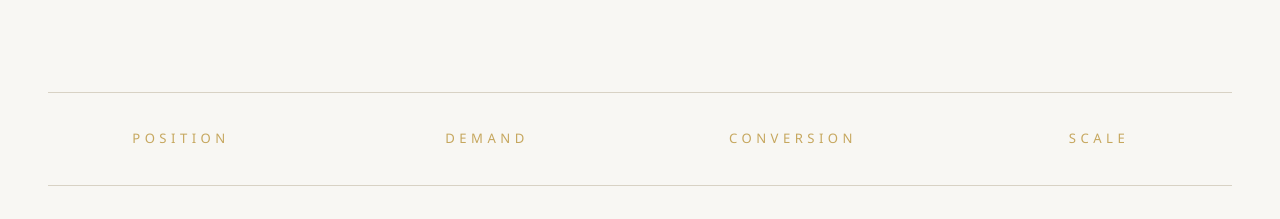
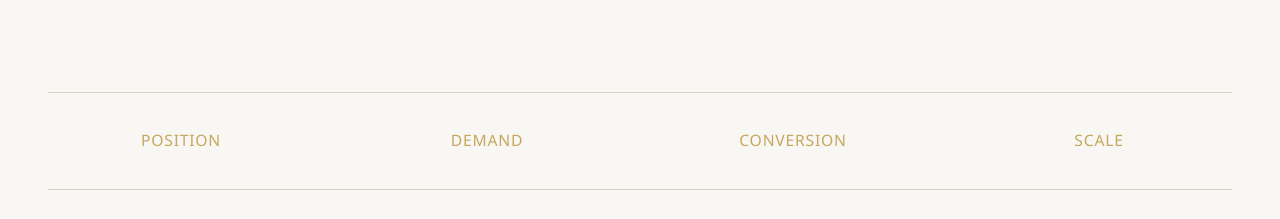
Before and after one commit to pranaysagar001-star/arohaadigitalsolutions, a Next.js app: page / in a window 1280 px wide. Shown: the part 4280-4499 px from the top of the page. Built offline with nearby package versions, Linux system fonts and the light colour scheme.

Commit message:
Updated Home Page

```diff
--- a/app/page.tsx
+++ b/app/page.tsx
@@ -123,7 +123,7 @@ export default function Home() {
                 "Scale"
               ].map((item) => (
                 <div key={item}>
-                  <p className="text-[0.78rem] font-light uppercase tracking-[0.34em] text-[#C6A75E] sm:text-[0.82rem]">
+                  <p className="text-[0.88rem] font-normal uppercase tracking-[0.05em] text-[#C6A75E] sm:text-[0.94rem] lg:text-[0.98rem]">
                     {item}
                   </p>
                 </div>
```
